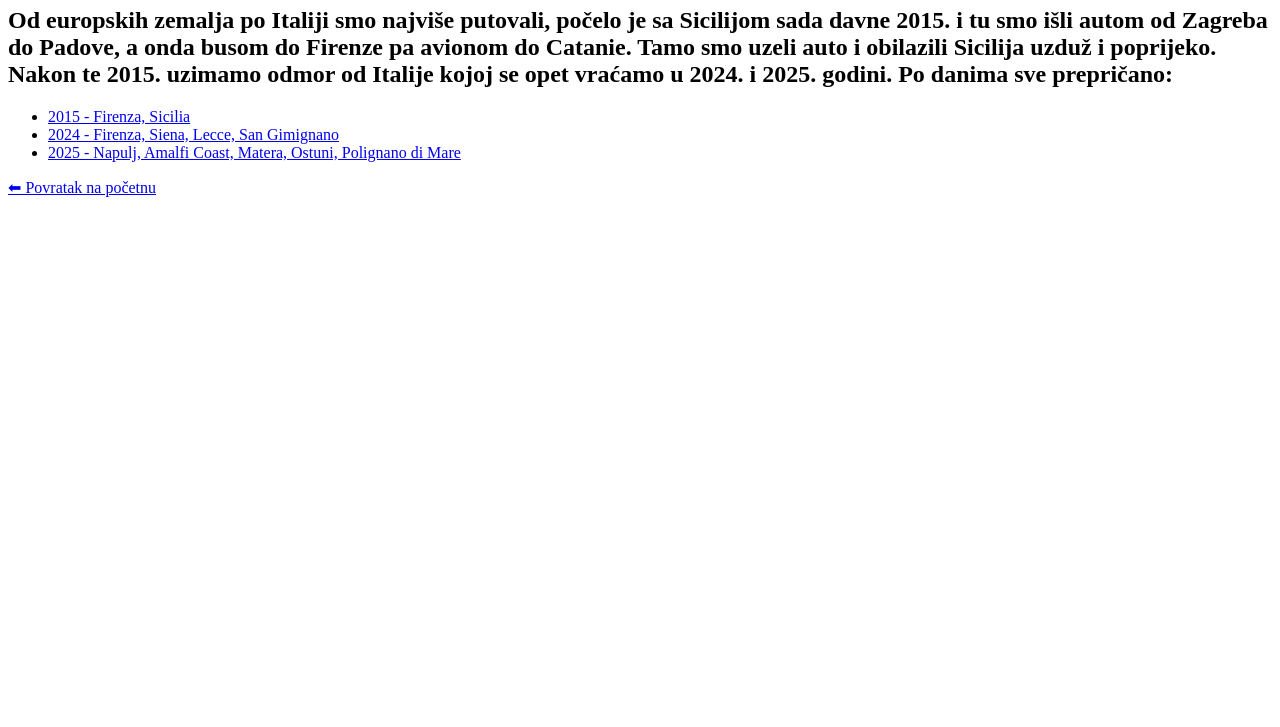
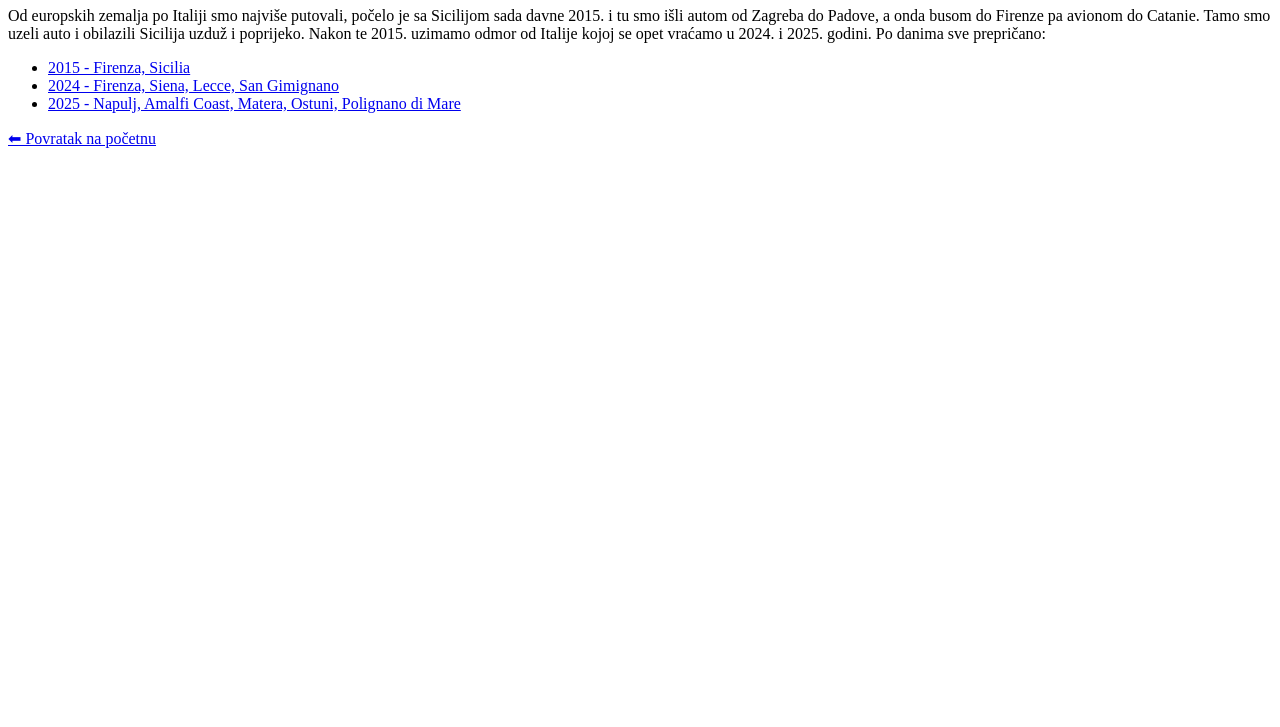
Before and after one commit to travelespresso/roadtrip, a plain HTML site: page europa/italy/index.html in a window 1280 px wide. Shown: the part 73-800 px from the top of the page. Drawn offline with Linux system fonts and the light colour scheme.

Commit message:
Update index.html

```diff
--- a/europa/italy/index.html
+++ b/europa/italy/index.html
@@ -6,7 +6,7 @@
 </head>
 <body>
   <h1>Putovanja Italijom</h1>
-  <h2>Od europskih zemalja po Italiji smo najviše putovali, počelo je sa Sicilijom sada davne 2015. i tu smo išli autom od Zagreba do Padove, a onda busom do Firenze pa avionom do Catanie. Tamo smo uzeli auto i obilazili Sicilija uzduž i poprijeko. Nakon te 2015. uzimamo odmor od Italije kojoj se opet vraćamo u 2024. i 2025. godini. Po danima sve prepričano:</h2>
+  <p>Od europskih zemalja po Italiji smo najviše putovali, počelo je sa Sicilijom sada davne 2015. i tu smo išli autom od Zagreba do Padove, a onda busom do Firenze pa avionom do Catanie. Tamo smo uzeli auto i obilazili Sicilija uzduž i poprijeko. Nakon te 2015. uzimamo odmor od Italije kojoj se opet vraćamo u 2024. i 2025. godini. Po danima sve prepričano:</p>
   <ul>
     <li><a href="roadtrip2015/index.html">2015 - Firenza, Sicilia</a></li>
     <li><a href="roadtrip2024/index.html">2024 - Firenza, Siena, Lecce, San Gimignano</a></li>
```
